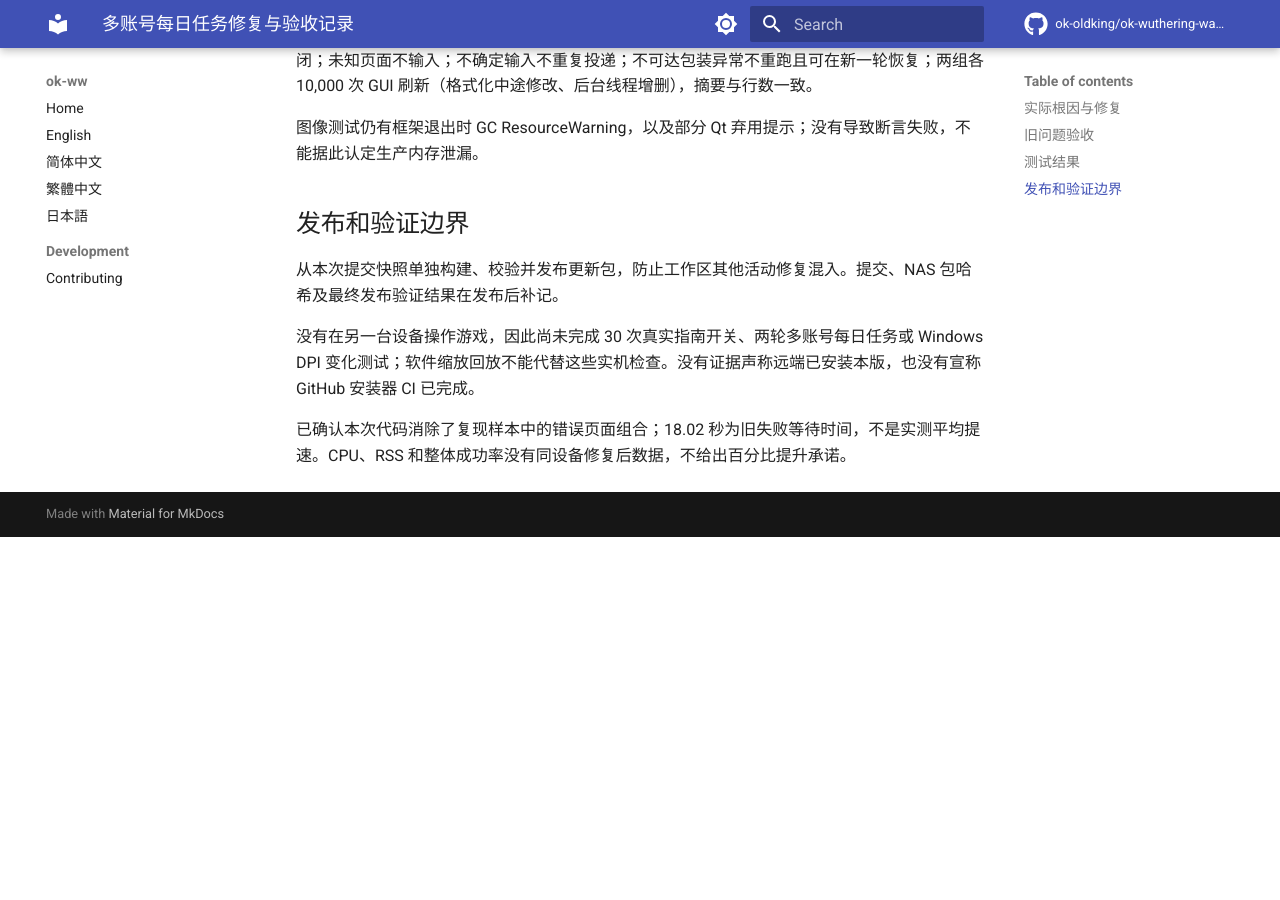
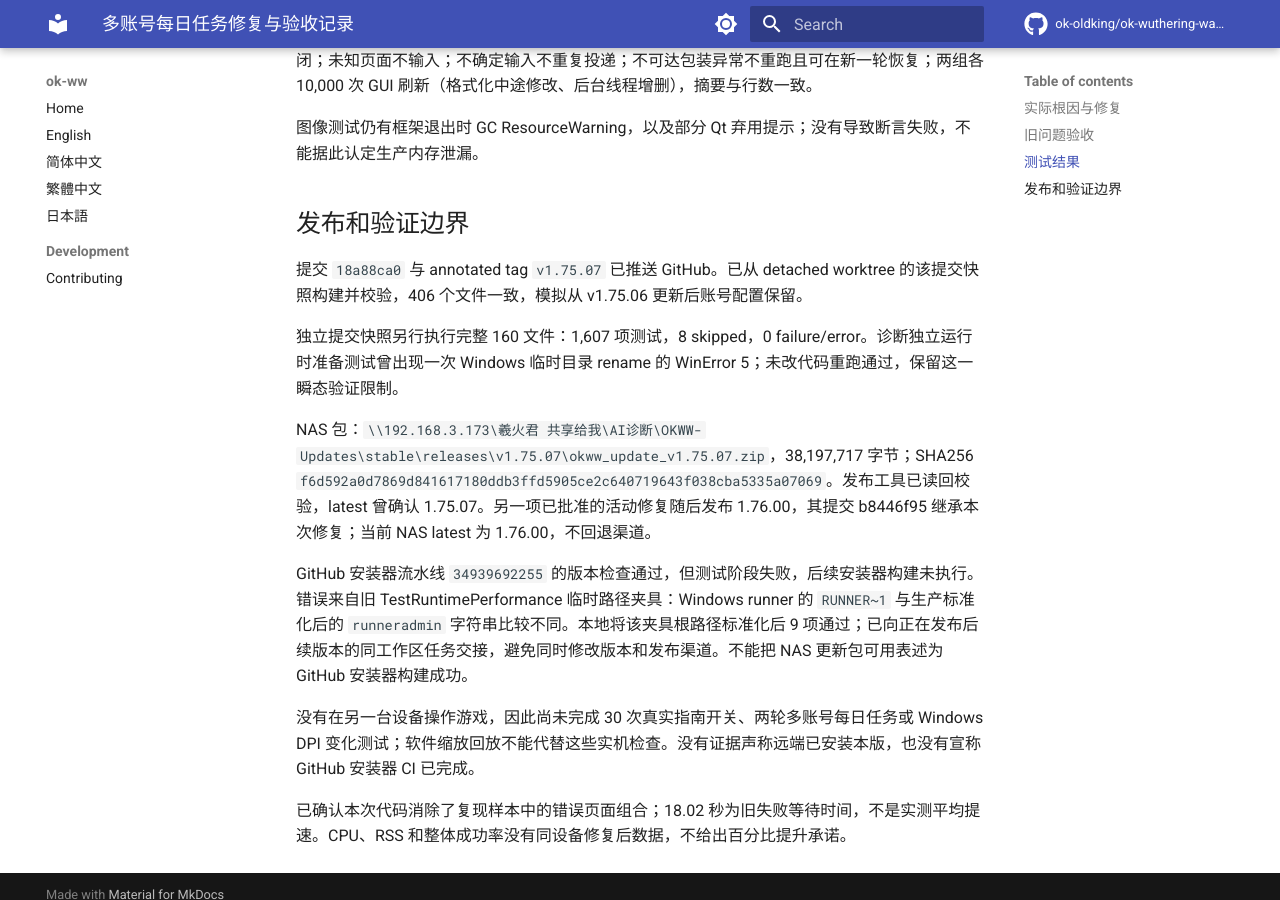
Before and after one commit to xihuojun2020-tech/okww-custom, an MkDocs documentation site: the page built from docs/reviews/2026-09-15-multi-account-repair-acceptance.md, in a window 1280 px wide and 900 px high, scrolled down 1403 px. Built offline with MkDocs 1.6.1 and Material for MkDocs 9.7.7, drawn with Linux system fonts in a browser that asks for light colours; comment, search, counter and statistics services are not loaded; before the commit the page ends 1940 px from its top, so only the background shows below that.

Commit message:
docs: record daily recovery release and verification limits

```diff
--- a/docs/reviews/2026-09-15-multi-account-repair-acceptance.md
+++ b/docs/reviews/2026-09-15-multi-account-repair-acceptance.md
@@ -34,7 +34,13 @@ GUI 的 TaskTab 原来在格式化过程中读取后台仍在修改的 task.info
 
 ## 发布和验证边界
 
-从本次提交快照单独构建、校验并发布更新包，防止工作区其他活动修复混入。提交、NAS 包哈希及最终发布验证结果在发布后补记。
+提交 `18a88ca0` 与 annotated tag `v1.75.07` 已推送 GitHub。已从 detached worktree 的该提交快照构建并校验，406 个文件一致，模拟从 v1.75.06 更新后账号配置保留。
+
+独立提交快照另行执行完整 160 文件：1,607 项测试，8 skipped，0 failure/error。诊断独立运行时准备测试曾出现一次 Windows 临时目录 rename 的 WinError 5；未改代码重跑通过，保留这一瞬态验证限制。
+
+NAS 包：`\\192.168.3.173\羲火君 共享给我\AI诊断\OKWW-Updates\stable\releases\v1.75.07\okww_update_v1.75.07.zip`，38,197,717 字节；SHA256 `f6d592a0d7869d841617180ddb3ffd5905ce2c640719643f038cba5335a07069`。发布工具已读回校验，latest 曾确认 1.75.07。另一项已批准的活动修复随后发布 1.76.00，其提交 b8446f95 继承本次修复；当前 NAS latest 为 1.76.00，不回退渠道。
+
+GitHub 安装器流水线 `34939692255` 的版本检查通过，但测试阶段失败，后续安装器构建未执行。错误来自旧 TestRuntimePerformance 临时路径夹具：Windows runner 的 `RUNNER~1` 与生产标准化后的 `runneradmin` 字符串比较不同。本地将该夹具根路径标准化后 9 项通过；已向正在发布后续版本的同工作区任务交接，避免同时修改版本和发布渠道。不能把 NAS 更新包可用表述为 GitHub 安装器构建成功。
 
 没有在另一台设备操作游戏，因此尚未完成 30 次真实指南开关、两轮多账号每日任务或 Windows DPI 变化测试；软件缩放回放不能代替这些实机检查。没有证据声称远端已安装本版，也没有宣称 GitHub 安装器 CI 已完成。
 
```
